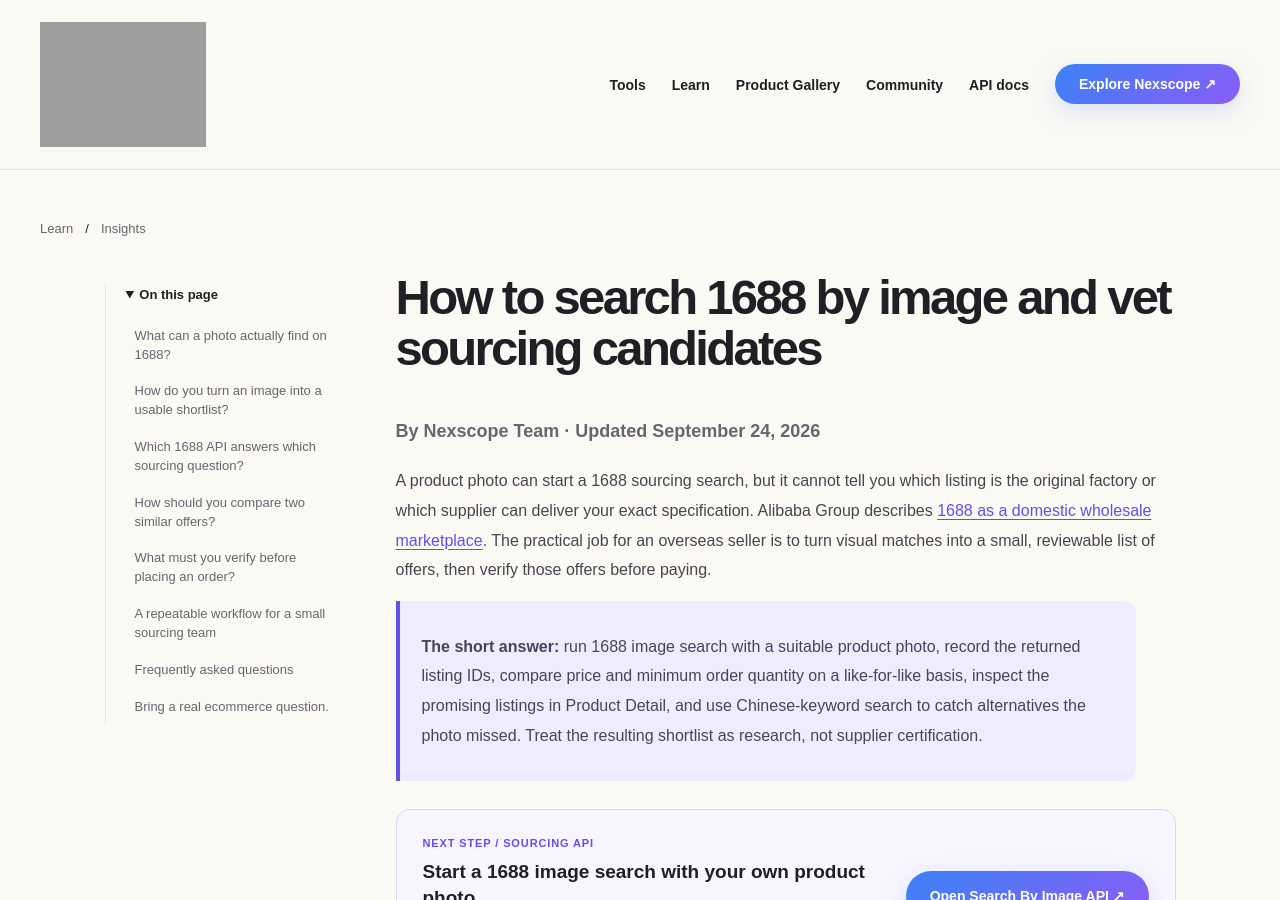
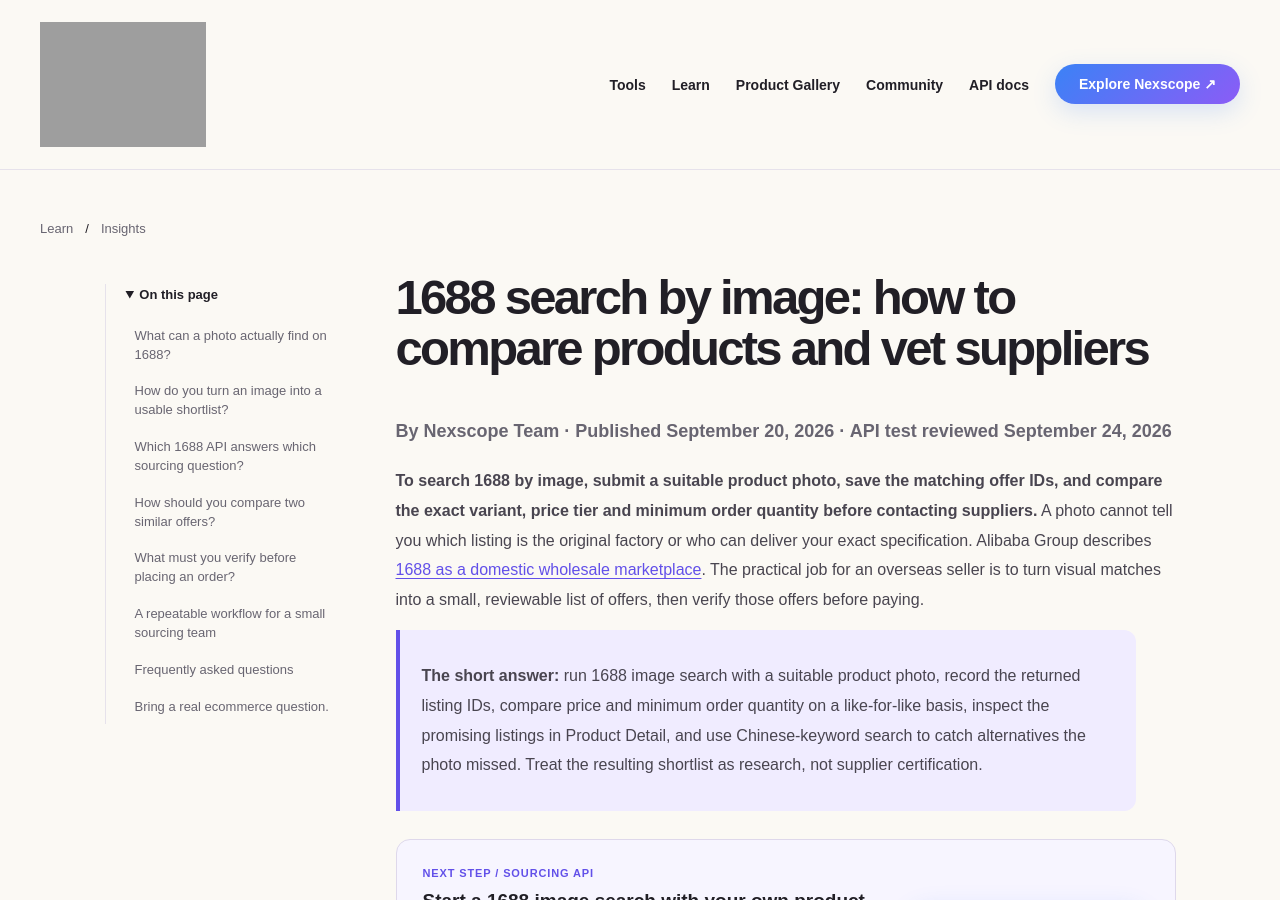
Before and after one commit to nexscope-ai/ecommerce-ai-tools, a Jekyll site: the page built from docs/ecommerce-trends/1688-image-search-sourcing.md, in a window 1280 px wide and 900 px high. Built offline with Jekyll 4.4.1, drawn with Linux system fonts in a browser that asks for light colours.

Commit message:
Align high-impression guides with search intent

```diff
--- a/docs/_includes/resource-library.html
+++ b/docs/_includes/resource-library.html
@@ -15,7 +15,7 @@
 </section>
 
 <section class="resource-paths" aria-labelledby="priority-workflows-title">
-  <div class="section-heading"><div><span class="eyebrow">Evidence-led starting points</span><h2 id="priority-workflows-title">Start with a focused decision.</h2></div><p>These pages connect a specific ecommerce question to dated evidence, limitations and a next step.</p></div>
+  <div class="section-heading"><div><span class="eyebrow">Evidence-led starting points</span><h2 id="priority-workflows-title">Start with a focused decision.</h2></div><p>For current seller questions, review <a href="{{ '/ecommerce-trends/amazon-accelerate-2026-seller-ai-workflow-watchlist/' | relative_url }}">Amazon Accelerate 2026 AI updates</a>, a tested <a href="{{ '/ecommerce-trends/1688-image-search-sourcing/' | relative_url }}">1688 search-by-image workflow</a>, or <a href="{{ '/ecommerce-trends/meta-muse-shopping-agent-merchant-readiness/' | relative_url }}">Meta Muse shopping-agent readiness</a>.</p></div>
   <div class="resource-path-grid">
     <a href="{{ '/portable-blender-market-research-case-study/' | relative_url }}"><span class="resource-path-icon" aria-hidden="true">01</span><strong>Inspect a complete market-research case</strong><span>Connect Google keywords, Amazon competitors and reviews, and 1688 supplier candidates without overstating the evidence.</span><b>Read the portable-blender case →</b></a>
     <a href="{{ '/alternatives/keepa-api/' | relative_url }}"><span class="resource-path-icon" aria-hidden="true">02</span><strong>Compare Amazon history APIs</strong><span>Use a dated price-series test to decide whether specialist history or a broader workflow fits.</span><b>Compare Keepa and Nexscope →</b></a>
@@ -73,7 +73,7 @@
 {% if page.url == '/ecommerce-trends/' %}
 <aside class="resource-note" aria-labelledby="search-intent-title">
   <strong id="search-intent-title">Follow the question already appearing in search.</strong>
-  <p><a href="{{ '/ecommerce-trends/amazon-branded-conversations-ai-shopping-ads/' | relative_url }}">Amazon Branded Conversations</a> · <a href="{{ '/ecommerce-trends/amazon-seller-central-multichannel-selling/' | relative_url }}">Seller Central multichannel selling</a> · <a href="{{ '/ecommerce-trends/shopify-canvas-sidekick-ai-store-builder/' | relative_url }}">Shopify Canvas with Sidekick</a> · <a href="{{ '/ecommerce-trends/what-is-agentic-commerce-ai-shopping-visibility/' | relative_url }}">agentic commerce visibility</a> · <a href="{{ '/ecommerce-trends/chatgpt-product-discovery/' | relative_url }}">ChatGPT product discovery</a>.</p>
+  <p><a href="{{ '/ecommerce-trends/amazon-accelerate-2026-seller-ai-workflow-watchlist/' | relative_url }}">Amazon Accelerate 2026 seller AI updates</a> · <a href="{{ '/ecommerce-trends/1688-image-search-sourcing/' | relative_url }}">1688 search by image for sourcing</a> · <a href="{{ '/ecommerce-trends/meta-muse-shopping-agent-merchant-readiness/' | relative_url }}">Meta Muse shopping-agent checklist</a> · <a href="{{ '/ecommerce-trends/what-is-agentic-commerce-ai-shopping-visibility/' | relative_url }}">agentic commerce visibility</a> · <a href="{{ '/ecommerce-trends/chatgpt-product-discovery/' | relative_url }}">ChatGPT product discovery</a>.</p>
 </aside>
 {% endif %}
 
--- a/docs/ecommerce-trends/1688-image-search-sourcing.md
+++ b/docs/ecommerce-trends/1688-image-search-sourcing.md
@@ -1,13 +1,13 @@
 ---
 layout: default
-title: "1688 Image Search for Product Sourcing"
-description: "Search 1688 with a product photo, compare offer IDs, prices and MOQ, and verify shortlisted suppliers with a tested Nexscope API workflow."
+title: "1688 Search by Image: Compare Products & Suppliers"
+description: "How to search 1688 by image: compare visually similar offers, prices and MOQ, then check product details and supplier claims before ordering. Includes a real API test."
 permalink: /ecommerce-trends/1688-image-search-sourcing/
 last_reviewed: 2026-09-24
 date_published: 2026-09-20
-date_modified: 2026-10-07
+date_modified: 2026-10-08
 date: 2026-09-20
-last_modified_at: 2026-10-07
+last_modified_at: 2026-10-08
 author: Nexscope Team
 schema_type: Article
 og_type: article
@@ -32,11 +32,11 @@
     answer: "No. A badge, score, sales figure, or listed price is a screening signal, not a guarantee. Confirm the applicable quantity tier, sample, specifications, company identity, compliance, production capacity, shipping, and payment terms independently."
 ---
 
-# How to search 1688 by image and vet sourcing candidates
+# 1688 search by image: how to compare products and vet suppliers
 
-**By Nexscope Team · Updated September 24, 2026**
+**By Nexscope Team · Published September 20, 2026 · API test reviewed September 24, 2026**
 
-A product photo can start a 1688 sourcing search, but it cannot tell you which listing is the original factory or which supplier can deliver your exact specification. Alibaba Group describes [1688 as a domestic wholesale marketplace](https://www.alibabagroup.com/en-US/about-alibaba-businesses-1941299332078632960). The practical job for an overseas seller is to turn visual matches into a small, reviewable list of offers, then verify those offers before paying.
+**To search 1688 by image, submit a suitable product photo, save the matching offer IDs, and compare the exact variant, price tier and minimum order quantity before contacting suppliers.** A photo cannot tell you which listing is the original factory or who can deliver your exact specification. Alibaba Group describes [1688 as a domestic wholesale marketplace](https://www.alibabagroup.com/en-US/about-alibaba-businesses-1941299332078632960). The practical job for an overseas seller is to turn visual matches into a small, reviewable list of offers, then verify those offers before paying.
 
 > **The short answer:** run 1688 image search with a suitable product photo, record the returned listing IDs, compare price and minimum order quantity on a like-for-like basis, inspect the promising listings in Product Detail, and use Chinese-keyword search to catch alternatives the photo missed. Treat the resulting shortlist as research, not supplier certification.
 
```
Also changed, not shown: docs/ecommerce-trends/amazon-accelerate-2026-seller-ai-workflow-watchlist.md (+7 -7 lines), docs/ecommerce-trends/meta-muse-shopping-agent-merchant-readiness.md (+6 -6 lines).
